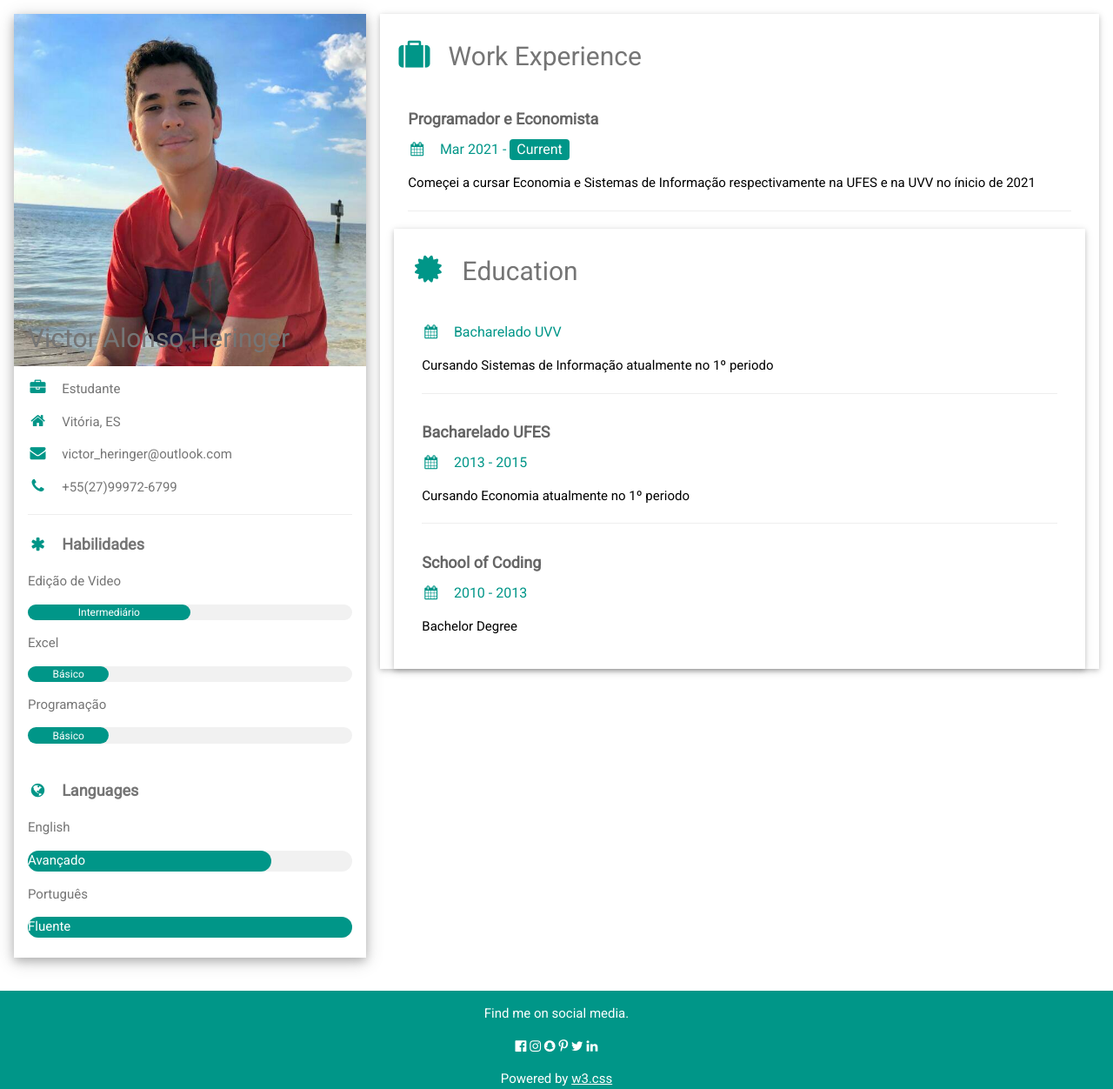
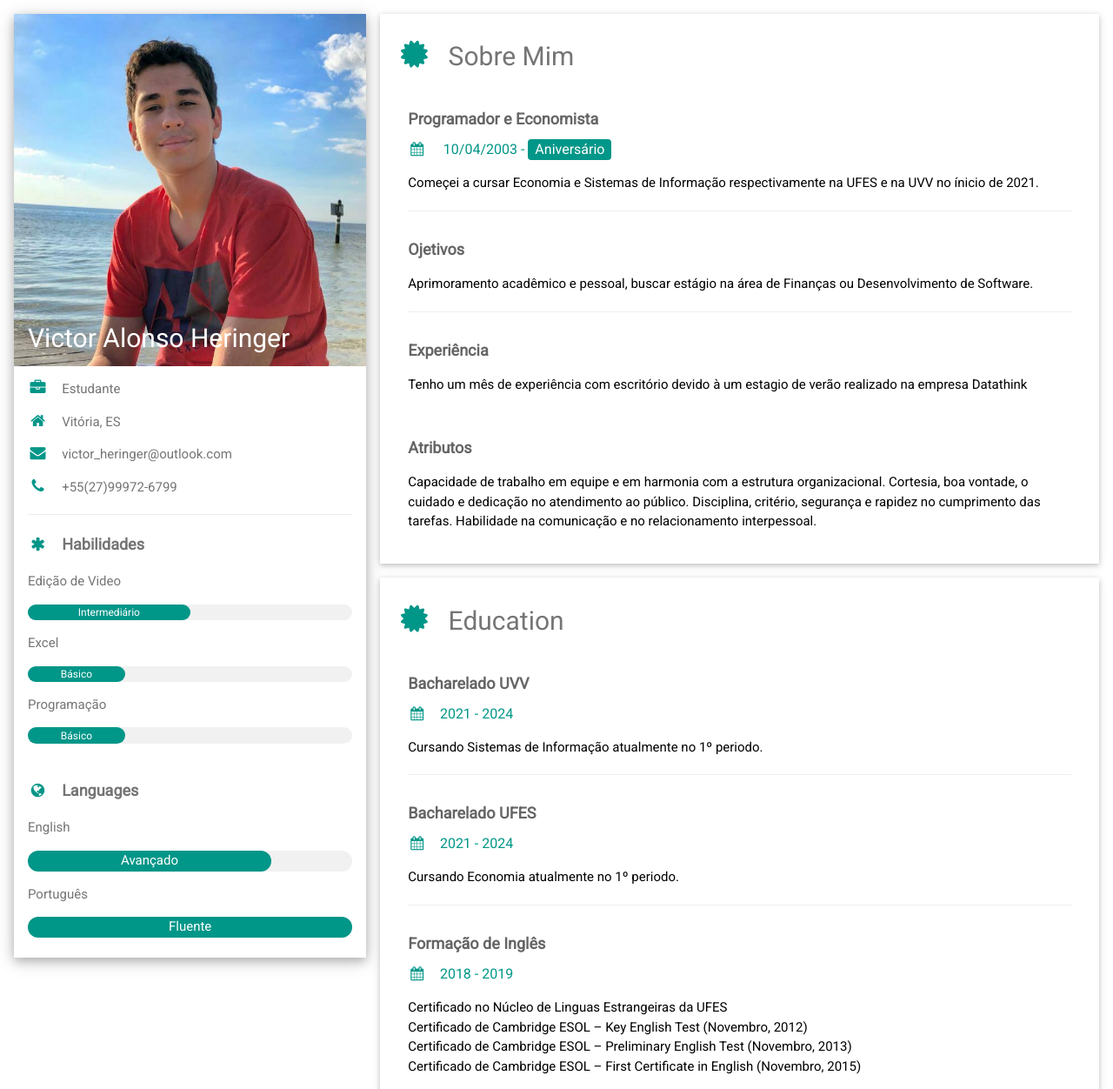
Before and after one commit to Victor-Heringer/Curriculo, a plain HTML site: page index.html in a window 1280 px wide. Shown: the top 1252 px of the page at 87% size. Drawn offline with nearby package versions, Linux system fonts and the light colour scheme.

Commit message:
Update index.html

```diff
--- a/index.html
+++ b/index.html
@@ -20,7 +20,7 @@
             <div class="w3-display-container">
               <img src="Foto Perfil.jfif" style="width:100%" alt="Avatar">
               <div class="w3-display-bottomleft w3-container w3-text-black">
-                <h2 class="w3-text-grey w3-padding-16;"> Victor Alonso Heringer  </h2>
+                <h2 class="w3-text-white w3-padding-16;"> Victor Alonso Heringer  </h2>
               </div>
             </div>
             <div class="w3-container">
@@ -37,23 +37,23 @@
               </div>
               <p>Excel</p>
               <div class="w3-light-grey w3-round-xlarge w3-small">
-                <div class="w3-container w3-center w3-round-xlarge w3-teal" style="width:25%">
+                <div class="w3-container w3-center w3-round-xlarge w3-teal" style="width:30%">
                   <div class="w3-center w3-text-white">Básico</div>
                 </div>
               </div>
               <p>Programação</p>
               <div class="w3-light-grey w3-round-xlarge w3-small">
-                <div class="w3-container w3-center w3-round-xlarge w3-teal" style="width:25%">Básico</div>
+                <div class="w3-container w3-center w3-round-xlarge w3-teal" style="width:30%">Básico</div>
                 </div>
               <br>
               <p class="w3-large w3-text-theme"><b><i class="fa fa-globe fa-fw w3-margin-right w3-text-teal"></i>Languages</b></p>
               <p>English</p>
               <div class="w3-light-grey w3-round-xlarge">
-                <div class="w3-round-xlarge w3-teal" style="height:24px;width:75%">Avançado</div>
+                <div class="w3-round-xlarge w3-center w3-teal" style="height:24px;width:75%">Avançado</div>
               </div>
               <p>Português</p>
               <div class="w3-light-grey w3-round-xlarge">
-                <div class="w3-round-xlarge w3-teal" style="height:24px;width:100%">Fluente</div>
+                <div class="w3-round-xlarge w3-center w3-teal" style="height:24px;width:100%">Fluente</div>
               </div>
               <br>
             </div>
@@ -66,44 +66,52 @@
         <div class="w3-twothird">
 
           <div class="w3-container w3-card w3-white w3-margin-bottom">
-            <h2 class="w3-text-grey w3-padding-16"><i class="fa fa-suitcase fa-fw w3-margin-right w3-xxlarge w3-text-teal"></i>Work Experience</h2>
+            <h2 class="w3-text-grey w3-padding-16"><i class="fa fa-certificate fa-fw w3-margin-right w3-xxlarge w3-text-teal"></i>Sobre Mim</h2>
             <div class="w3-container">
               <h5 class="w3-opacity"><b>Programador e Economista</b></h5>
-              <h6 class="w3-text-teal"><i class="fa fa-calendar fa-fw w3-margin-right"></i>Mar 2021 - <span class="w3-tag w3-teal w3-round">Current</span></h6>
-              <p>Começei a cursar Economia e Sistemas de Informação respectivamente na UFES e na UVV no ínicio de 2021</p>
+              <h6 class="w3-text-teal"><i class="fa fa-calendar fa-fw w3-margin-right"></i> 10/04/2003 - <span class="w3-tag w3-teal w3-round">Aniversário</span></h6>
+              <p>Começei a cursar Economia e Sistemas de Informação respectivamente na UFES e na UVV no ínicio de 2021.</p>
               <hr>
             </div>
-            <!-- <div class="w3-container">
-              <h5 class="w3-opacity"><b>Formações</b></h5>
-              <h6 class="w3-text-teal"><i class="fa fa-calendar fa-fw w3-margin-right"></i>Mar 2012 - Dec 2014</h6>
-              <p>Consectetur adipisicing elit. Praesentium magnam consectetur vel in deserunt aspernatur est reprehenderit sunt hic. Nulla tempora soluta ea et odio, unde doloremque repellendus iure, iste.</p>
+             <div class="w3-container">
+              <h5 class="w3-opacity"><b>Ojetivos</b></h5>
+              <p>Aprimoramento acadêmico e pessoal, buscar estágio na área de Finanças ou Desenvolvimento de Software. </p>
               <hr>
             </div>
             <div class="w3-container">
-              <h5 class="w3-opacity"><b>Graphic Designer / designsomething.com</b></h5>
-              <h6 class="w3-text-teal"><i class="fa fa-calendar fa-fw w3-margin-right"></i>Jun 2010 - Mar 2012</h6>
-              <p>Lorem ipsum dolor sit amet, consectetur adipisicing elit. </p><br>
+              <h5 class="w3-opacity"><b>Experiência</b></h5>
+              <p> Tenho um mês de experiência com escritório devido à um estagio de verão realizado na empresa Datathink</p><br>
             </div>
-          </div> -->
+            <div class="w3-container">
+              <h5 class="w3-opacity"><b>Atributos</b></h5>
+              <p> Capacidade de trabalho em equipe e em harmonia com a estrutura organizacional. Cortesia, boa vontade, o cuidado e dedicação no atendimento ao público. Disciplina, critério, segurança e rapidez no cumprimento das tarefas. Habilidade na comunicação e no relacionamento interpessoal.</p><br>
+            </div>
+          </div>
 
           <div class="w3-container w3-card w3-white">
             <h2 class="w3-text-grey w3-padding-16"><i class="fa fa-certificate fa-fw w3-margin-right w3-xxlarge w3-text-teal"></i>Education</h2>
             <div class="w3-container">
               <h5 class="w3-opacity"><b></b></h5>
-              <h6 class="w3-text-teal"><i class="fa fa-calendar fa-fw w3-margin-right"></i>Bacharelado UVV</h6>
-              <p>Cursando Sistemas de Informação atualmente no 1º periodo</p>
+              <h5 class="w3-opacity"><b>Bacharelado UVV</b></h5>
+              <h6 class="w3-text-teal"><i class="fa fa-calendar fa-fw w3-margin-right"></i>2021 - 2024</h6>
+              <p>Cursando Sistemas de Informação atualmente no 1º periodo.</p>
               <hr>
             </div>
             <div class="w3-container">
               <h5 class="w3-opacity"><b>Bacharelado UFES</b></h5>
-              <h6 class="w3-text-teal"><i class="fa fa-calendar fa-fw w3-margin-right"></i>2013 - 2015</h6>
-              <p>Cursando Economia atualmente no 1º periodo</p>
+              <h6 class="w3-text-teal"><i class="fa fa-calendar fa-fw w3-margin-right"></i>2021 - 2024</h6>
+              <p>Cursando Economia atualmente no 1º periodo.</p>
               <hr>
             </div>
             <div class="w3-container">
-              <h5 class="w3-opacity"><b>School of Coding</b></h5>
-              <h6 class="w3-text-teal"><i class="fa fa-calendar fa-fw w3-margin-right"></i>2010 - 2013</h6>
-              <p>Bachelor Degree</p><br>
+              <h5 class="w3-opacity"><b>Formação de Inglês</b></h5>
+              <h6 class="w3-text-teal"><i class="fa fa-calendar fa-fw w3-margin-right"></i>2018 - 2019</h6>
+              <p>Certificado no Núcleo de Linguas Estrangeiras da UFES <br>
+                Certificado de Cambridge ESOL – Key English Test (Novembro, 2012) <br>
+Certificado de Cambridge ESOL – Preliminary English Test (Novembro, 2013) <br>
+Certificado de Cambridge ESOL – First Certificate in English (Novembro, 2015)
+</p><br>
+              <img src="Certificado UFES.PNG" style="width:100%">
             </div>
           </div>
 
@@ -117,13 +125,13 @@
     </div>
 
     <footer class="w3-container w3-teal w3-center w3-margin-top">
-      <p>Find me on social media.</p>
+      <!--<p>Find me on social media.</p>
       <i class="fa fa-facebook-official w3-hover-opacity"></i>
       <i class="fa fa-instagram w3-hover-opacity"></i>
       <i class="fa fa-snapchat w3-hover-opacity"></i>
       <i class="fa fa-pinterest-p w3-hover-opacity"></i>
       <i class="fa fa-twitter w3-hover-opacity"></i>
-      <i class="fa fa-linkedin w3-hover-opacity"></i>
+      <i class="fa fa-linkedin w3-hover-opacity"></i>-->
       <p>Powered by <a href="https://www.w3schools.com/w3css/default.asp" target="_blank">w3.css</a></p>
     </footer>
     </body><evlist></evlist>
```
